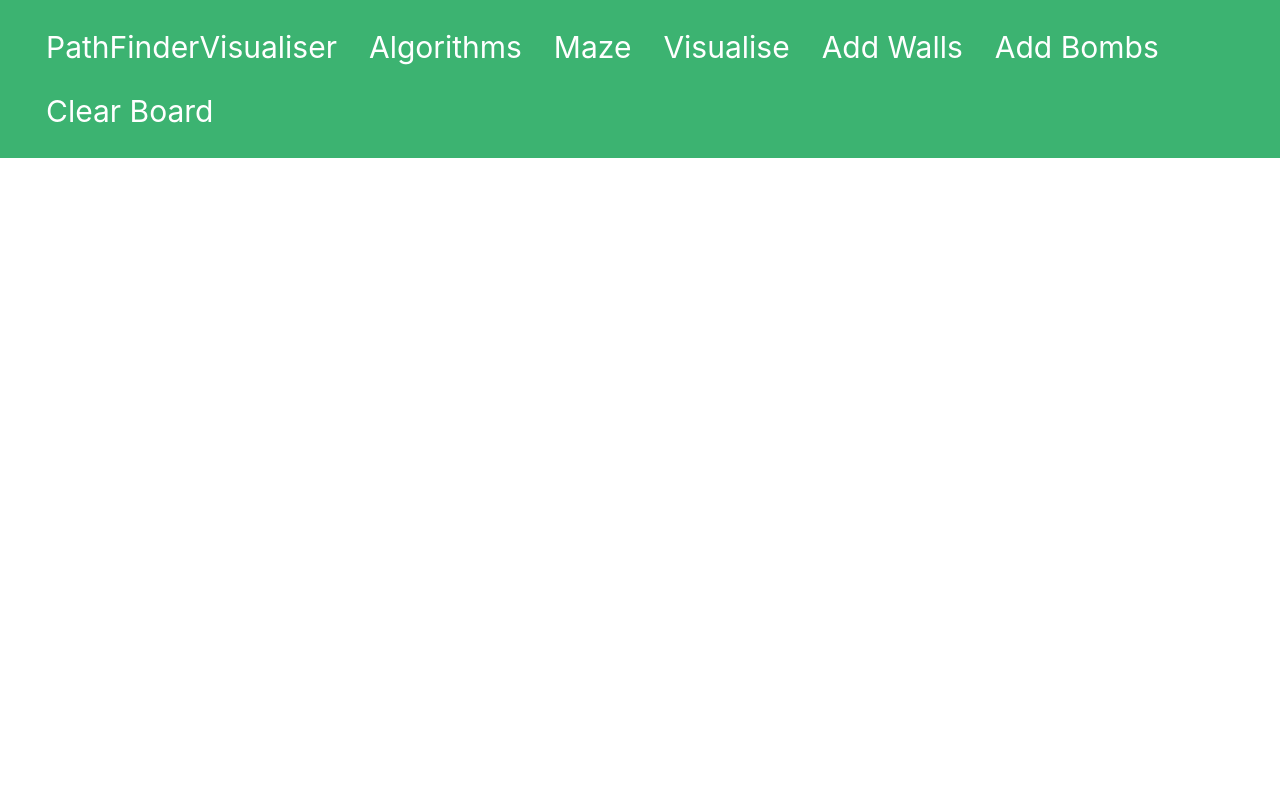
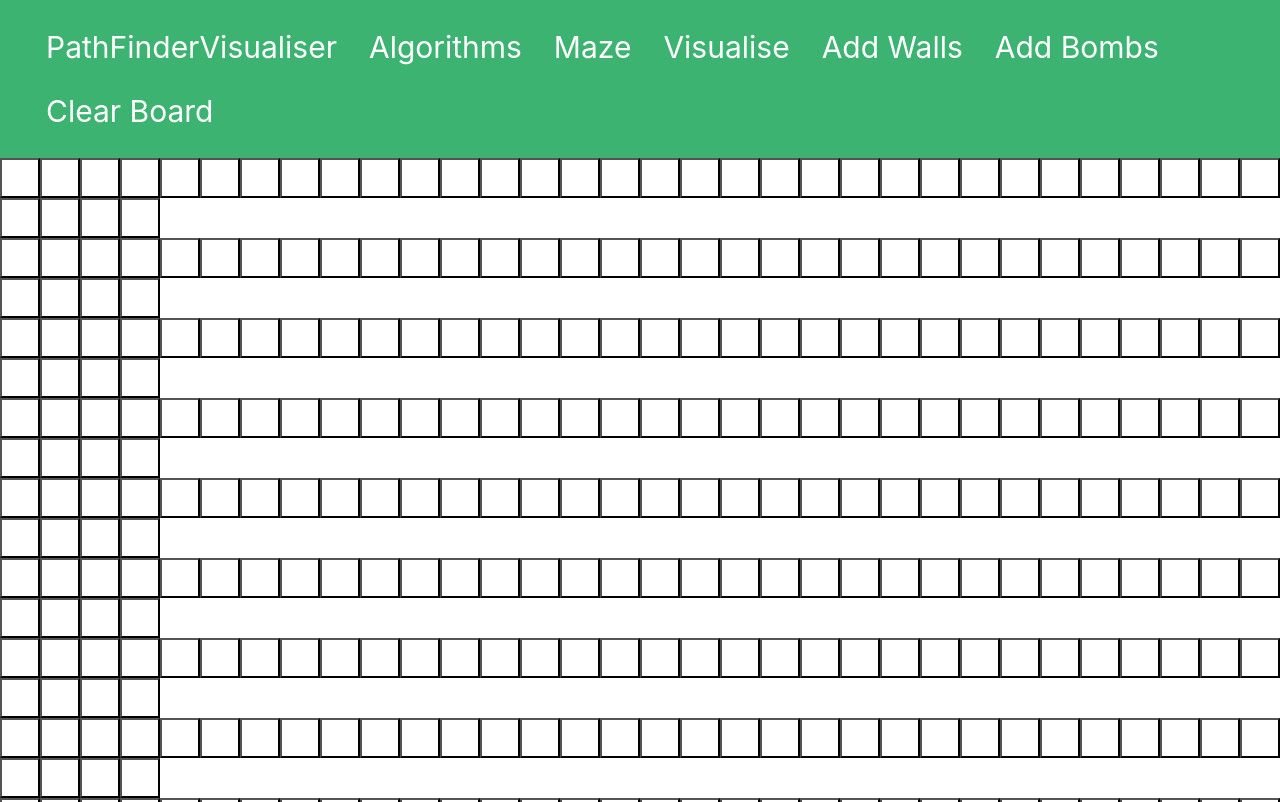
Before and after one commit to KevinLohJunYong/PathFinderVisualiser, a React (Create React App) app: page / in a window 1280 px wide. Shown: the top 802 px of the page. Built offline with nearby package versions, Linux system fonts and the light colour scheme.

Commit message:
added src and dest nodes

```diff
--- a/src/Grid.js
+++ b/src/Grid.js
@@ -1,16 +1,56 @@
 import React from 'react';
 import ReactDOM from 'react-dom';
 
+function Square(props) {
+    return (
+       <button
+           style={{backgroundColor:"white",width:"40px",height:"40px",fontSize:"large",float:"left"}}
+           onClick={props.onClick}>
+          {props.value}
+       </button>
+    );
+ }
 class Grid extends React.Component {
+    constructor(props) {
+        super(props);
+        this.state = {
+          squares: this.initGrid()
+        };
+    }
+    initGrid() {
+        const grid = Array(612).fill(null);
+        grid[293] = 'X';
+        grid[318] = 'O';
+        return grid;
+    }
+    renderSquare(i) {
+        const square = <Square
+                    value={this.state.squares[i]}
+                    onClick={() => this.state.onClick(i)}/>;
+        return square;
+     }
+     renderSquaresLoop() {
+        let squares = [];
+        for (let i = 0; i < 17; i++) {
+          let columns = [];
+          const start = i * 36;
+          for (let j = start; j < start + 36; j++) {
+            const currSquare = this.renderSquare(j);
+            columns.push(currSquare);
+          }
+          squares.push(<div style={{display:"table"}}>
+                         {columns}
+                       </div>);
+        }
+        return squares;
+      }
     render() {
         return (
            <div>
-               <h1>
-
-               </h1>
+               {this.renderSquaresLoop()}
            </div>
         );
-    }
+    };
 }
 
 export default Grid;
--- a/src/PathFinderVisualiser.js
+++ b/src/PathFinderVisualiser.js
@@ -4,11 +4,18 @@ import NavBar from './NavBar.js';
 import Grid from './Grid.js';
 
 class PathFinderVisualiser extends React.Component {
+    constructor(props) {
+        super(props);
+        this.state = {
+            squares: Array(9).fill(null),
+        }
+    }
     render() {
         return (
             <div>
              <NavBar> </NavBar>
-             <Grid> </Grid>
+             <Grid>
+             </Grid>
             </div>
         );
     }
```
